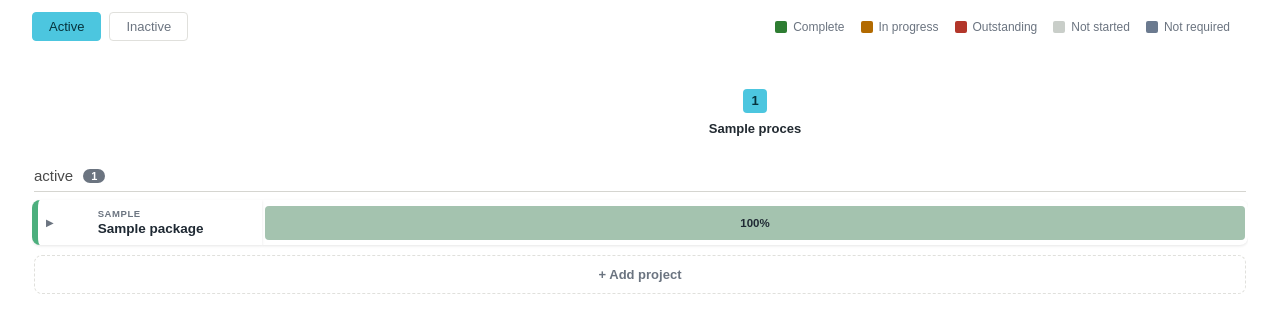
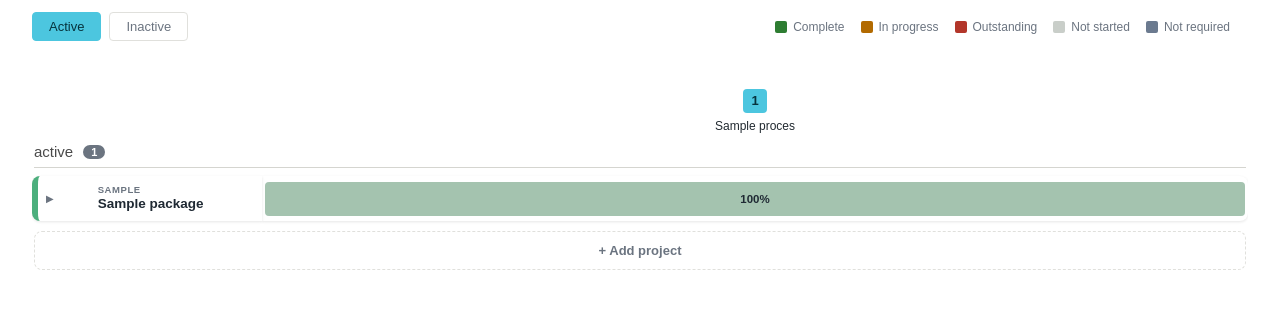
Before and after one commit to insiderpro123/abacus, a Flask app: page / in a window 1280 px wide. Shown: the part 64-397 px from the top of the page. Run offline with Flask 3, Linux system fonts and the light colour scheme; the visitor is signed in with stand-in values (Sample User, id 1); tables that the repository leaves empty hold one stand-in row (values such as "Sample post").

Commit message:
Dashboard header: smaller upright stage titles, tighter gap to work packages
- Stage titles (12 processes) reduced 13px -> 12px, drop semibold to normal weight
- Pull section header up so it sits 1px below the process header row
- Preserve card row spacing

Co-Authored-By: Claude Opus 4.8 <noreply@anthropic.com>

```diff
--- a/static/style.css
+++ b/static/style.css
@@ -113,11 +113,12 @@ table.matrix { border-collapse: separate; border-spacing: 0 6px; width: 100%; ta
 .matrix thead th.proc-th { vertical-align: top; }
 
 /* section header rows */
-.section-row td { padding: 16px 2px 2px; background: var(--bg); }
+.section-row td { padding: 2px 2px 2px; background: var(--bg); }
 .section-head {
   font-size: 15px; color: #4a4a4a; font-weight: 400;
   border-bottom: 1px solid #d5d5d0; padding-bottom: 7px;
   display: flex; align-items: center; gap: 10px;
+  margin-top: -7px;
 }
 .section-count {
   font-size: 11px; font-weight: 700; color: #fff; background: var(--muted);
@@ -150,9 +151,9 @@ table.matrix { border-collapse: separate; border-spacing: 0 6px; width: 100%; ta
 .proc-th .pnum {
   display: inline-block; width: 24px; height: 24px; line-height: 24px;
   border-radius: 4px; background: var(--accent-bright); color: var(--accent-ink);
-  font-weight: 800; font-size: 13px; margin-bottom: 7px;
+  font-weight: 800; font-size: 13px; margin-bottom: 6px;
 }
-.proc-th .ptitle { display: block; font-size: 13px; line-height: 1.32; margin: 0 auto; color: #222a31; font-weight: 600; word-break: break-word; hyphens: auto; }
+.proc-th .ptitle { display: block; font-size: 12px; line-height: 1.25; margin: 0 auto; color: #222a31; font-weight: 400; word-break: break-word; hyphens: auto; }
 
 .wp-row { cursor: pointer; transition: background .12s; }
 .wp-row:hover td { background: #f4f6f9; }
```
